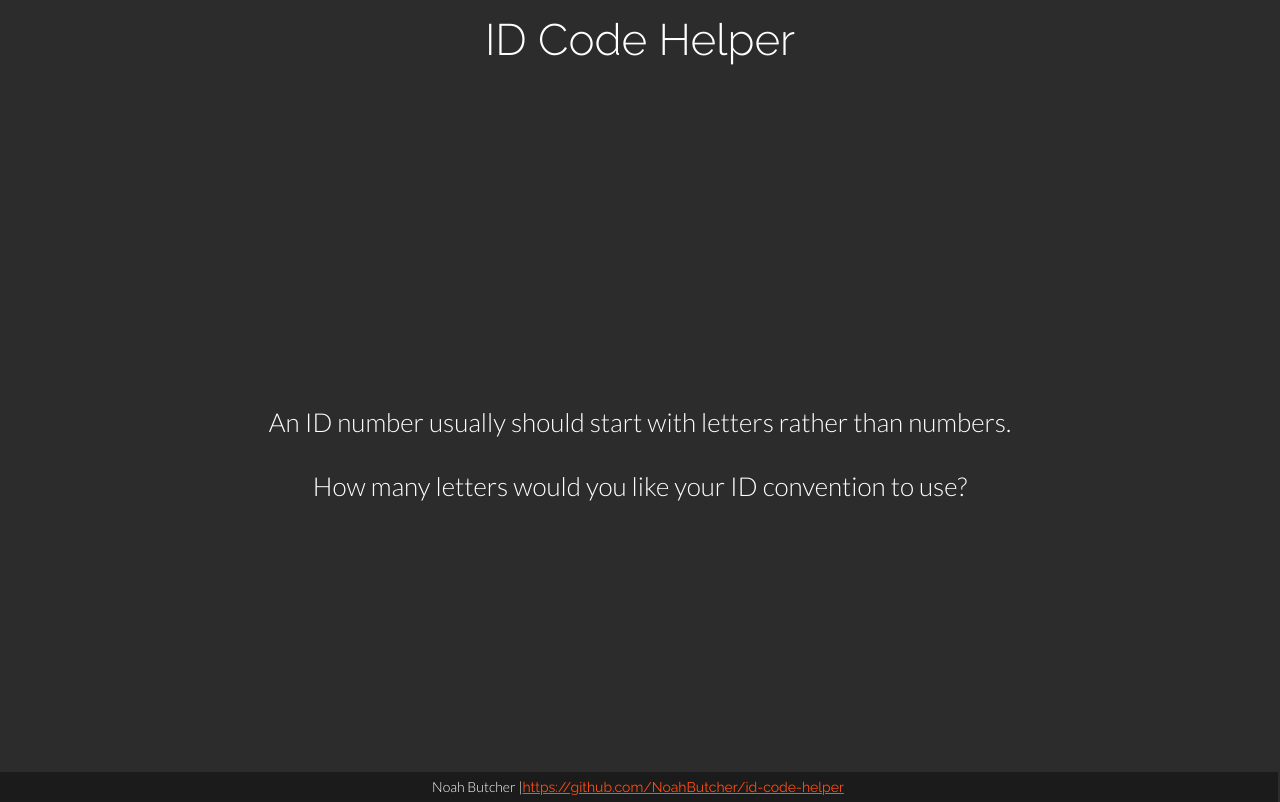
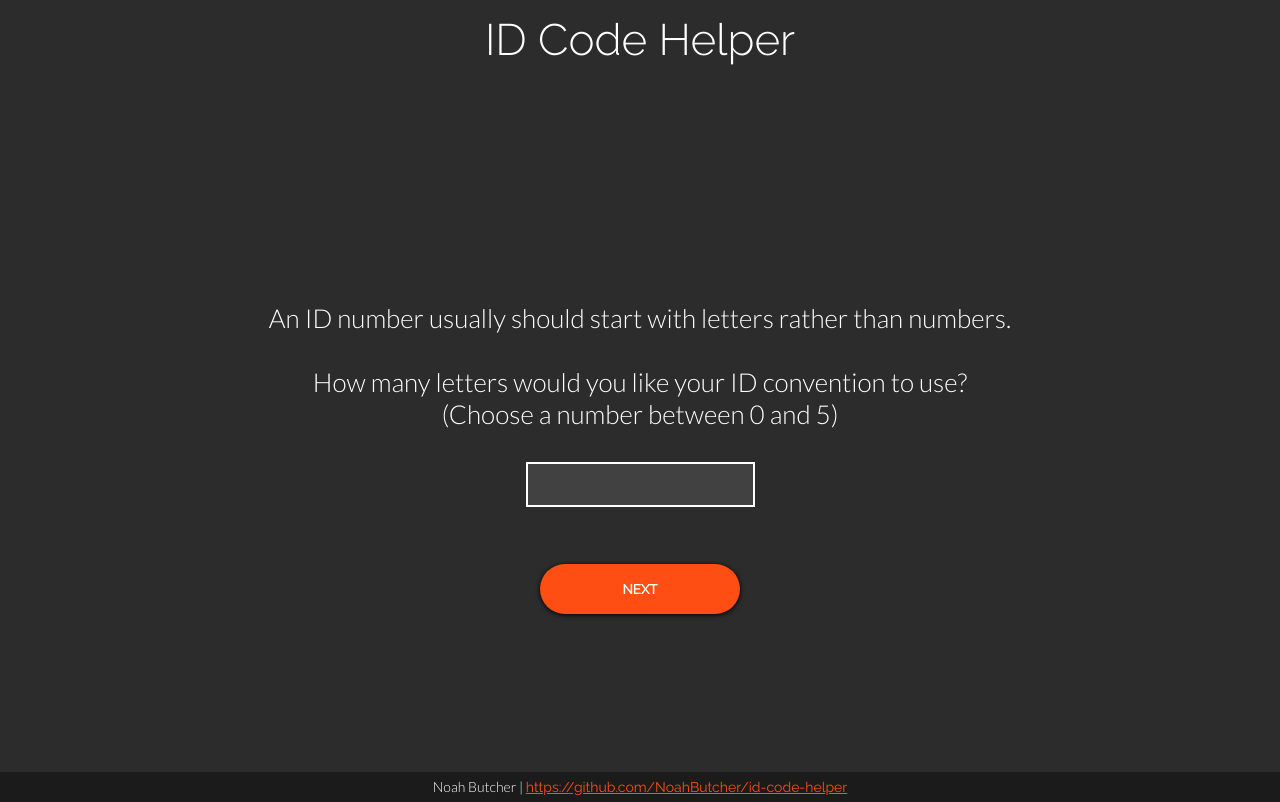
Before and after one commit to LeahButcher/id-code-helper, a React (Create React App) app: page / in a window 1280 px wide. Both pictures are taken after a click on the button "START". Built offline with nearby package versions, Linux system fonts and the light colour scheme.

Commit message:
Cleaned up Home.js and added content for first step
Proceed now has content and an input field, but further info for users and input validation is needed.

```diff
--- a/src/App.css
+++ b/src/App.css
@@ -65,7 +65,7 @@
   width: 100%;
   height: 30px;
   line-height: 30px;
-  margin-left:-2px;
+  margin-left:0px;
   margin-top: 10px;
 }
 
@@ -98,3 +98,18 @@ button:hover{
   border-radius:15px;
   width:220px;
 }
+
+.Input-qty{
+  border:2px solid white;
+  background-color: #414141;
+  color:white;
+  font-size: calc(10px + 2vmin);
+  text-align:center;
+  padding:5px;
+  padding-left:20px;
+  width:200px;
+}
+input:focus{
+  outline: none;
+  box-shadow: 0px 1px 5px #000000;
+}
--- a/src/App.js
+++ b/src/App.js
@@ -1,7 +1,7 @@
 import React, { Component } from 'react';
 import ReactDOM from "react-dom"
 import './App.css';
-
+import Home from './phases/Home'
 import PrimaryChars from './phases/PrimaryChars'
 
 
@@ -10,13 +10,7 @@ class App extends Component {
   constructor(){
     super()
     this.state = ({
-      output: (
-        <div className="App-content-table">
-          This helper will walk you through creating an ID number system for inventory numbers, control numbers, serial numbers, and more.
-          <br /><br />
-          After configuring the layout, it'll provide a JavaScript function that you can use in your web app or Google Sheets scripts for automatically generating new codes.
-          <br /><br />
-        </div>),
+      output: (<Home />),
       phase: "Home",
     })
     this.ProceedButtonClick=this.ProceedButtonClick.bind(this)
@@ -27,8 +21,9 @@ class App extends Component {
     switch (this.state.phase) {
       case "Home":
         this.setState({ output: <PrimaryChars /> })
-        this.buttonRef.hidden=true
-        this.buttonRef.textContent="Proceed"
+        // this.buttonRef.hidden=true
+        this.buttonRef.textContent="Next"
+        this.setState({ phase: "PrimaryChars" })
         break;
       case "PrimaryChars":
         break;
@@ -56,8 +51,7 @@ class App extends Component {
           </div>
 
           <footer className="App-footer">
-            Noah Butcher |
-            <a
+            Noah Butcher | <a
               href="https://github.com/NoahButcher/id-code-helper"
               className="App-link">
               https://github.com/NoahButcher/id-code-helper
--- a/src/phases/Home.js
+++ b/src/phases/Home.js
@@ -1,6 +1,4 @@
 import React from "react"
-import App from "../App"
-import PrimaryChars from "./PrimaryChars"
 
 function Home(){
     var output;
@@ -8,14 +6,9 @@ function Home(){
     output = (
         <div className="App-content-table">
             This helper will walk you through creating an ID number system for inventory numbers, control numbers, serial numbers, and more.
-        <br /><br />
+            <br /><br />
             After configuring the layout, it'll provide a JavaScript function that you can use in your web app or Google Sheets scripts for automatically generating new codes.
-        <br /><br />
-            <button
-                className="App-proceed-button"
-                onClick={App.ProceedButtonClick}>
-                Start
-        </button>
+            <br /><br />
         </div>
     )
     return(
--- a/src/phases/PrimaryChars.js
+++ b/src/phases/PrimaryChars.js
@@ -1,13 +1,23 @@
 import React from 'react';
 
-function PrimaryChars(){
+function PrimaryChars() {
 
     return (
         <div className="App-content-table">
             An ID number usually should start with letters rather than numbers.
-        <br /><br />
-            How many letters would you like your ID convention to use?
-        <br /><br />
+            <br /><br />
+            How many letters would you like your ID convention to use? <br />
+            (Choose a number between 0 and 5)
+            <br /><br />
+            <input
+                className="Input-qty"
+                type="Number"
+                id="charQty"
+                name="charQty"
+                min="0"
+                max="5">
+            </input>
+            <br /><br />
         </div>
     );
 }
```
